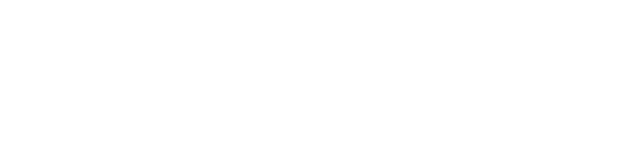
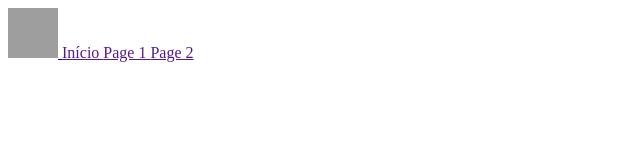
Before and after one commit to Cadu139/VS-Code, a plain HTML site: page Project4/index.html in a window 1280 px wide. Shown: the whole page, without its empty margins (0-640 px from the left). Drawn offline with Linux system fonts and the light colour scheme; grey boxes are pictures that could not be loaded.

```diff
--- a/Project4/index.html
+++ b/Project4/index.html
@@ -4,8 +4,20 @@
     <meta charset="UTF-8">
     <meta name="viewport" content="width=device-width, initial-scale=1.0">
     <title>Projeto 4</title>
+    <link rel="stylesheet" href="style.css">
 </head>
 <body>
-
+    <header>
+        <a href="perfil.html" id="perfil">
+            <img
+                src="https://i0.wp.com/mariamandarino.com.br/wp-content/uploads/2024/05/4-19.webp?resize=1140%2C641&ssl=1"
+                alt="Imagem do perfil.">
+        </a>
+        <a href=""> Início </a>
+        <a href=""> Page 1 </a>
+        <a href=""> Page 2 </a>
+    </header>
+    <main></main>
+    <footer></footer>
 </body>
 </html>
--- /dev/null
+++ b/Project4/style.css
@@ -0,0 +1,5 @@
+img {
+    width: 50px;
+    height: 50px;
+    background
+}
```
